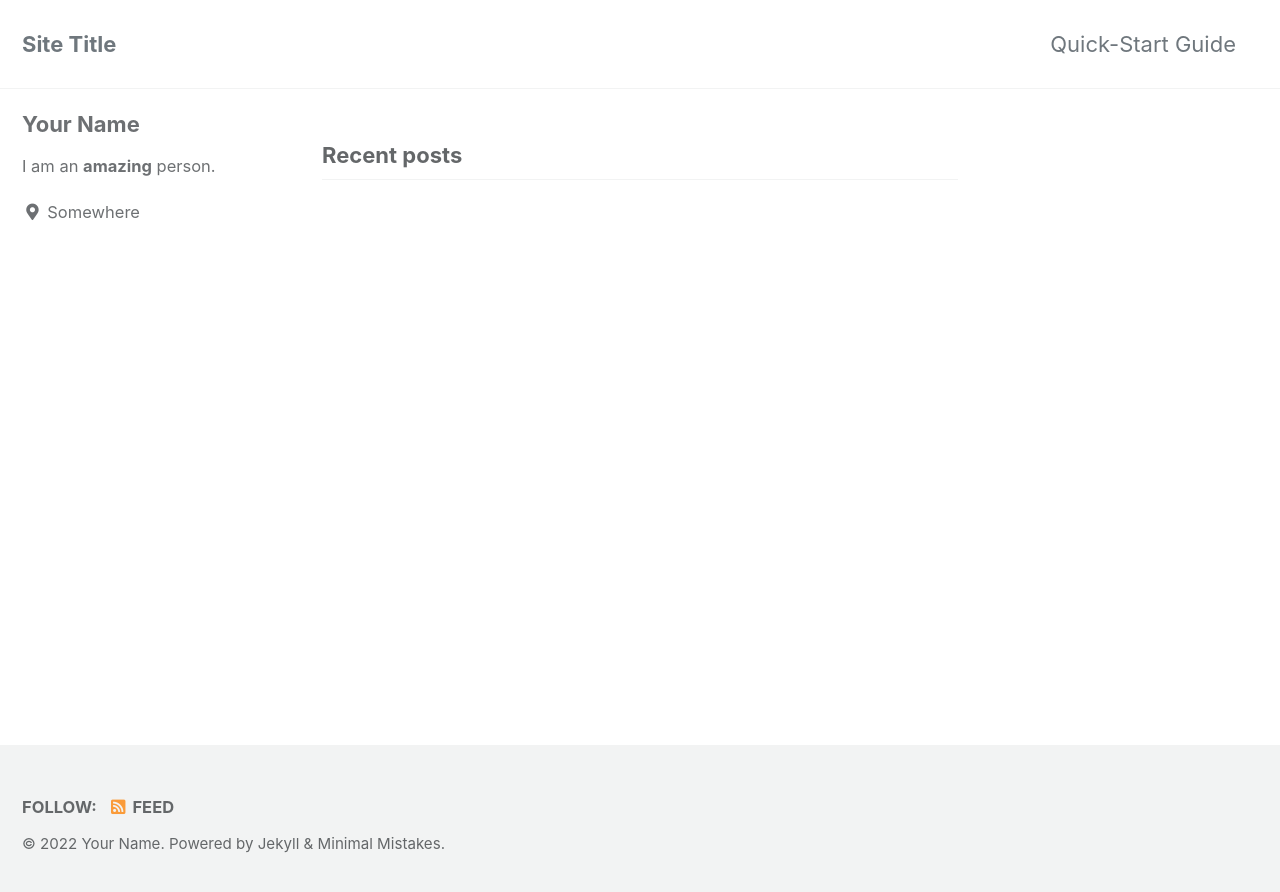
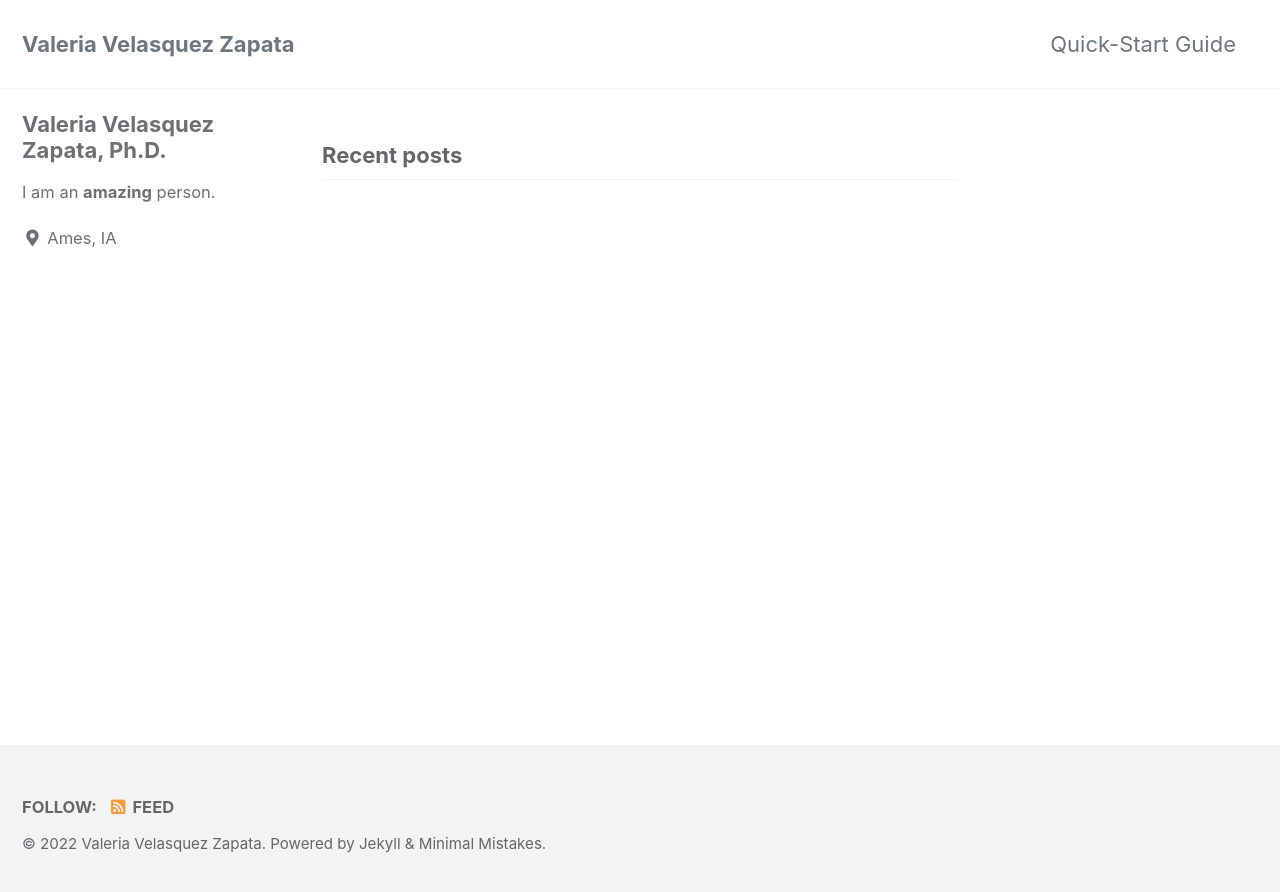
Before and after one commit to vvelasqz/vvelasqz.github.io, a Jekyll site: the page built from index.html, in a window 1280 px wide. Shown: the top 892 px of the page. Built offline with Jekyll 4.4.1, drawn with Linux system fonts in a browser that asks for light colours; cached includes are drawn as plain includes; the list of posts is cut into pages by our own code.

Commit message:
add basic info

```diff
--- a/_config.yml
+++ b/_config.yml
@@ -11,19 +11,19 @@
 # https://mmistakes.github.io/minimal-mistakes/docs/quick-start-guide/#installing-the-theme
 
 # theme                  : "minimal-mistakes-jekyll"
-# remote_theme           : "mmistakes/minimal-mistakes"
+# remote_theme           : "vvelasqz/vvelasqz.github.io"
 minimal_mistakes_skin    : "default" # "air", "aqua", "contrast", "dark", "dirt", "neon", "mint", "plum", "sunrise"
 
 # Site Settings
 locale                   : "en-US"
-title                    : "Site Title"
+title                    : "Valeria Velasquez Zapata"
 title_separator          : "-"
 subtitle                 : # site tagline that appears below site title in masthead
-name                     : "Your Name"
-description              : "An amazing website."
-url                      : # the base hostname & protocol for your site e.g. "https://mmistakes.github.io"
+name                     : ""
+description              : "My personal webpage."
+url                      : # the base hostname & protocol for your site e.g. "https://vvelasqz.github.io"
 baseurl                  : # the subpath of your site, e.g. "/blog"
-repository               : # GitHub username/repo-name e.g. "mmistakes/minimal-mistakes"
+repository               : # GitHub username/repo-name e.g. "vvelasqz/vvelasqz.github.io"
 teaser                   : # path of fallback teaser image, e.g. "/assets/images/500x300.png"
 logo                     : # path of logo image to display in the masthead, e.g. "/assets/images/88x88.png"
 masthead_title           : # overrides the website title displayed in the masthead, use " " for no title
@@ -102,10 +102,10 @@ analytics:
 
 # Site Author
 author:
-  name             : "Your Name"
-  avatar           : # path of avatar image, e.g. "/assets/images/bio-photo.jpg"
+  name             : "Valeria Velasquez Zapata, Ph.D."
+  avatar           : # path of avatar image, e.g. "https://github.com/vvelasqz.png"
   bio              : "I am an **amazing** person."
-  location         : "Somewhere"
+  location         : "Ames, IA"
   email            :
   links:
     - label: "Email"
```
